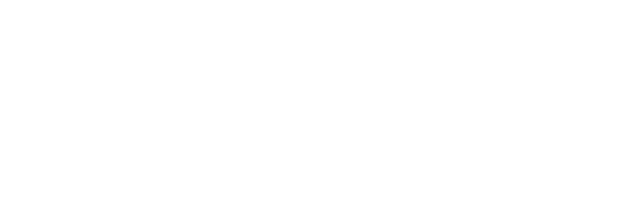
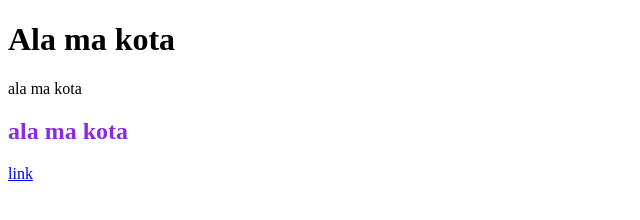
Before and after one commit to luki23445/nauka, a plain HTML site: page index.html in a window 1280 px wide. Shown: the whole page, without its empty margins (0-640 px from the left). Drawn offline with Linux system fonts and the light colour scheme.

Commit message:
Kod Nadi

```diff
--- a/index.html
+++ b/index.html
@@ -4,9 +4,12 @@
     <meta charset="UTF-8">
     <meta http-equiv="X-UA-Compatible" content="IE=edge">
     <meta name="viewport" content="width=device-width, initial-scale=1.0">
-    <title>projekt1</title>
+    <title>Strona</title>
 </head>
 <body>
-
+<h1>Ala ma kota</h1>
+<p>ala ma kota</p>
+<h2 style="color: blueviolet;">ala ma kota</h2>
+<a href="wp.pl">link</a>
 </body>
 </html>
```
